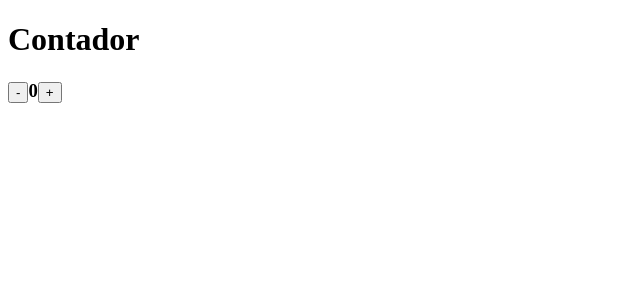
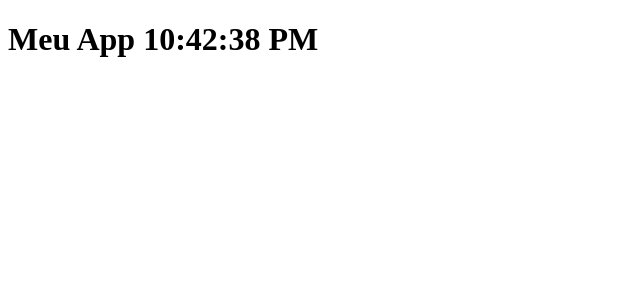
Before and after one commit to otavioalbe/aprendendo-react, a React (Create React App) app in the folder reactjs/meuapp/: page / in a window 1280 px wide. Shown: the top 300 px of the page, without its empty margins (0-640 px from the left). Built offline with nearby package versions, Linux system fonts and the light colour scheme.

Commit message:
ciclo de vida dos componentes

```diff
--- a/reactjs/meuapp/src/App.js
+++ b/reactjs/meuapp/src/App.js
@@ -1,48 +1,39 @@
-import React, { Component } from 'react';
+import React, {Component} from 'react';
 
 class App extends Component{
 
   constructor(props){
     super(props);
     this.state = {
-      nome: 'Matheus',
-      contador: 0
+      hora: '00:00:00'
     };
-
-    this.aumentar = this.aumentar.bind(this);
-    this.diminuir = this.diminuir.bind(this);
   }
 
-  aumentar(){
-    let state = this.state;
-    state.contador += 1;
-    this.setState(state);
+  componentWillMount(){
+    console.log('Vai montar!!!');
   }
 
-  diminuir(){
-    let state = this.state;
-    if(state.contador === 0){
-      alert('Opa, não pode ser menor que 0!');
-      return;
-    }
-    state.contador -= 1;
-    this.setState(state);
+  componentDidMount(){
+    setInterval(()=>{
+      this.setState({hora: new Date().toLocaleTimeString()})
+    },1000)
   }
 
+  componentDidUpdate(){
+    console.log('Atualizou!!!');
+  }
 
+  //shouldComponentUpdate(){
+  //  return true;
+  //}
 
   render(){
     return(
       <div>
-        <h1>Contador</h1>
-        <h3>
-          <button onClick={this.diminuir}>-</button>
-          {this.state.contador}
-          <button onClick={this.aumentar}>+</button>
-        </h3>
+        <h1>Meu App {this.state.hora}</h1>
       </div>
     );
-  }
+  };
 }
 
 export default App;
```
